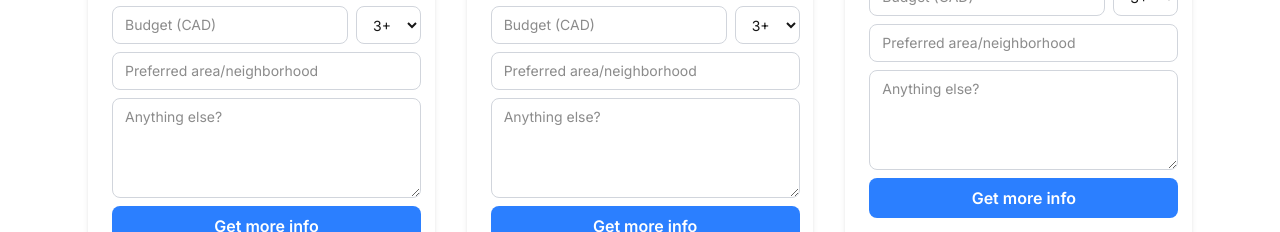
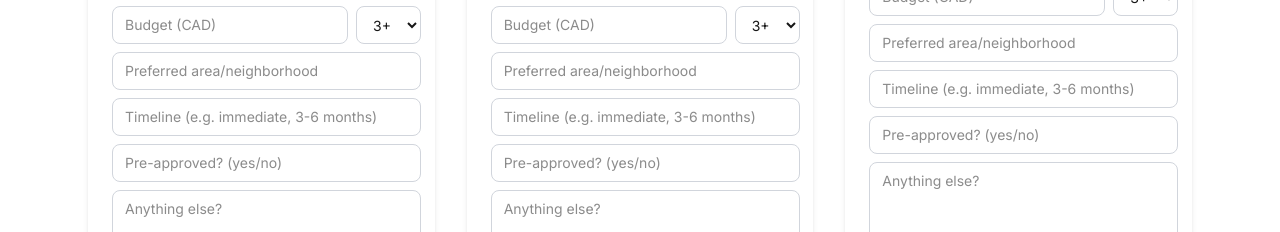
Before and after one commit to eltonbautista/realtor-demo, a Next.js app: page / in a window 1280 px wide. Shown: the part 1519-1751 px from the top of the page. Built offline with nearby package versions, Linux system fonts and the light colour scheme.

Commit message:
updated LeadForm.tsx for better demo purposes

```diff
--- a/src/app/api/lead/route.ts
+++ b/src/app/api/lead/route.ts
@@ -11,8 +11,22 @@ export async function POST(req: Request) {
     const completion = await client.chat.completions.create({
       model: "gpt-4o-mini",
       messages: [
-        { role: "system", content: "You are a real estate assistant." },
-        { role: "user", content: `Here is a new lead: ${JSON.stringify(body)}` }
+        {
+          role: "system",
+          content: `You are an AI real estate assistant.
+          Your job is to qualify new leads based on the details they provide.
+          Always respond in JSON with the following fields:
+          - summary: short human-friendly summary of the lead
+          - buyerType: "buyer" | "seller" | "unknown"
+          - budgetRange: string (if provided)
+          - preApproved: true | false | "unknown"
+          - timeline: string (e.g. "immediate", "3-6 months", "unknown")
+          - priorityScore: 1-10 (10 = very hot lead, 1 = low quality)`
+        },
+        {
+          role: "user",
+          content: `Here is a new lead: ${JSON.stringify(body)}`
+        }
       ]
     });
 
--- a/src/components/ai/LeadForm.tsx
+++ b/src/components/ai/LeadForm.tsx
@@ -14,6 +14,8 @@ export default function LeadForm({ listingId }: Props) {
         budget: "",
         beds: "3+",
         area: "",
+        preapproved: "",
+        timeline: "",
         message: ""
     });
 
@@ -72,6 +74,18 @@ export default function LeadForm({ listingId }: Props) {
             onChange={(e) => setForm({ ...form, area: e.target.value })}
             className="border border-gray-300 rounded-lg px-3 py-2 text-sm focus:outline-none focus:ring-2 focus:ring-blue-500"
           />
+          <input
+            placeholder="Timeline (e.g. immediate, 3-6 months)"
+            value={form.timeline}
+            onChange={(e) => setForm({ ...form, timeline: e.target.value })}
+            className="border border-gray-300 rounded-lg px-3 py-2 text-sm focus:outline-none focus:ring-2 focus:ring-blue-500"
+          />
+          <input
+            placeholder="Pre-approved? (yes/no)"
+            value={form.preapproved}
+            onChange={(e) => setForm({ ...form, preapproved: e.target.value })}
+            className="border border-gray-300 rounded-lg px-3 py-2 text-sm focus:outline-none focus:ring-2 focus:ring-blue-500"
+          />
           <textarea
             placeholder="Anything else?"
             value={form.message}
```
